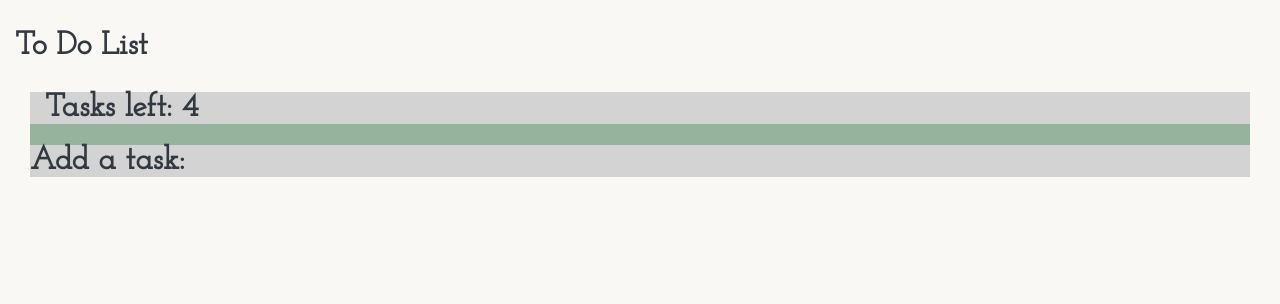
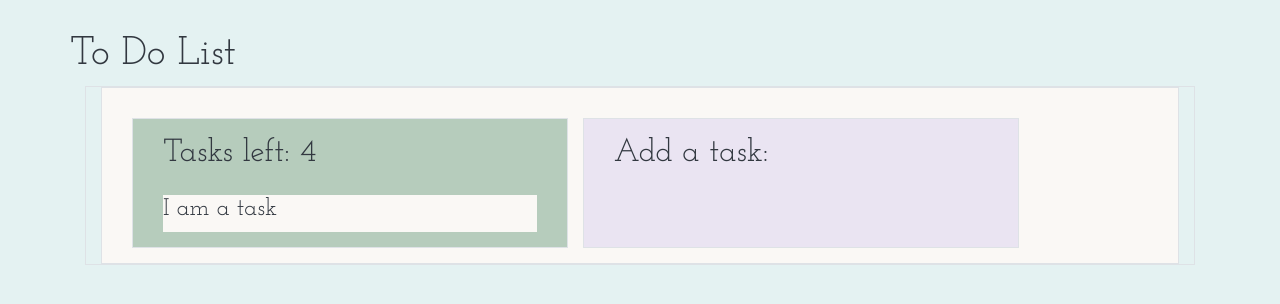
Before and after one commit to alexandra257/todo-proj-2020, a React (Create React App) app: page / in a window 1280 px wide. Shown: the top 304 px of the page. Built offline with nearby package versions, Linux system fonts and the light colour scheme.

Commit message:
creating add task + changing styling

```diff
--- a/public/index.html
+++ b/public/index.html
@@ -15,6 +15,8 @@
       user's mobile device or desktop. See https://developers.google.com/web/fundamentals/web-app-manifest/
     -->
     <link rel="manifest" href="%PUBLIC_URL%/manifest.json" />
+
+    <link rel="stylesheet" href="https://stackpath.bootstrapcdn.com/bootstrap/4.4.1/css/bootstrap.min.css" integrity="sha384-Vkoo8x4CGsO3+Hhxv8T/Q5PaXtkKtu6ug5TOeNV6gBiFeWPGFN9MuhOf23Q9Ifjh" crossorigin="anonymous">
 
 
     <title>Lotus Flow</title>
--- a/src/App.css
+++ b/src/App.css
@@ -1,7 +1,7 @@
 
 body {
   font-family: 'Josefin Slab', serif;
-  background-color:#faf8f5;
+  background-color:#e4f2f2;
   margin: 30px 15px 30px 15px;
   color: #323840;
 }
--- a/src/App.js
+++ b/src/App.js
@@ -1,14 +1,16 @@
 import React from 'react';
 import './App.css';
-import PageHeader from './components/headers/PageHeader';
+import Header from './components/headers/Header';
 
 import TaskContainer from './components/task/TaskContainer';
 
 function App() {
   return (
     <div className="container">
-    <PageHeader />
+    <Header />
+    <div className="col-12 border">
     <TaskContainer />
+      </div>
       </div>
   );
 }
--- /dev/null
+++ b/src/components/headers/Header.js
@@ -0,0 +1,12 @@
+import React from "react";
+import "./heading.css";
+
+function Header() {
+  return (
+    <div className="row pageHeader">
+      <h1>To Do List</h1>
+    </div>
+  );
+}
+
+export default Header;
--- a/src/components/headers/PageHeader.js
+++ /dev/null
@@ -1,15 +0,0 @@
-import React from 'react';
-import './heading.css';
-
-function PageHeader() {
-  // render() {
-  return (
-    <div className="row pageHeader">
-        <div className="col-lg-7 col-md-12 col-sm-12">
-<h1>To Do List</h1>
-          </div>
-        </div>
-   );
-}
-
-export default PageHeader;
--- a/src/components/task/AddHeader.js
+++ /dev/null
@@ -1,13 +0,0 @@
-import React from "react";
-import "./Task.css";
-
-function AddHeader() {
-  // render() {
-  return (
-      <div className="col-lg-7 col-md-12 col-sm-12">
-        <h1>Add a task:</h1>
-      </div>
-  );
-}
-
-export default AddHeader;
--- a/src/components/task/AddTask.js
+++ b/src/components/task/AddTask.js
@@ -1,13 +1,13 @@
 import React from "react";
 import './Task.css';
-import AddHeader from './AddHeader';
 
 class AddTask extends React.Component {
   render() {
     return (
-        <div>
-         <AddHeader />
-        </div>
+        <div className="row addTask">
+
+        <h2>Add a task: </h2>
+      </div>
 
     );
   }
--- a/src/components/task/Task.css
+++ b/src/components/task/Task.css
@@ -1,20 +1,36 @@
-.taskCounter{
-    color: #323840;
-    margin-top: 30px;
-    margin-left: 15px;
+.taskCount {
+  color: #323840;
+  margin-left: 15px;
 }
 
-.taskContainer{
-    margin: 30px 15px 30px 15px;
-    background-color: #96b39e;
+.taskContainer {
+  background-color: #faf8f5;
+  padding: 15px;
+  border-style: 1px solid grey;
+}
+
+.taskList {
+  background-color: #b6ccbc;
+  margin-top: 15px;
+  margin-left: 15px;
+  border-style: 1px solid grey;
+
+
+
+}
+
+.addTask {
+  background-color:#eae4f2;
+  margin-top: 15px;
+  margin-left: 15px;
+  border-style: 1px solid grey;
+
 }
 
 
-.taskList{
-  background-color:lightgrey;
+.task {
+  background-color: #faf8f5;
+  margin: 15px;
+  border-style: 1px solid grey;
 
-
-  }
-.addTask{
-  background-color:lightgrey;
-  }
+}
--- /dev/null
+++ b/src/components/task/Task.js
@@ -0,0 +1,15 @@
+import React from "react";
+import './Task.css';
+
+class Task extends React.Component {
+  render() {
+    return (
+        <div className="row task">
+<h4>I am a task</h4>
+</div>
+
+    );
+  }
+}
+
+export default Task;
--- a/src/components/task/TaskContainer.js
+++ b/src/components/task/TaskContainer.js
@@ -4,18 +4,25 @@ import AddTask from "./AddTask";
 
 function TaskContainer() {
   return (
-    <div className="container">
-      <div className="row taskContainer">
+    <div className="container-fluid">
+      <div className="row border taskContainer">
 
-        <div className="col-lg-5 col-md-12 col-sm-12 taskList">
+        <div className="col-lg-5 col-md-11 col-sm-11 border taskList">
           <TaskList />
         </div>
 
-        <div className="col-lg-5 col-md-12 col-sm-12 addTask">
-          <AddTask />
+
+
+        <div className="col-lg-5 col-md-11 col-sm-11 border addTask">
+
+
+        <AddTask />
+
         </div>
       </div>
-    </div>
+      </div>
+
+
   );
 }
 
--- a/src/components/task/TaskCount.js
+++ b/src/components/task/TaskCount.js
@@ -4,8 +4,8 @@ import './Task.css';
 class TaskCount extends React.Component {
     render() {
       return (
-     <div className="taskCounter">
-       <h1>Tasks left: 4</h1>
+        <div className="row taskList">
+       <h2>Tasks left: 4</h2>
      </div>
       );
     }
--- a/src/components/task/TaskList.js
+++ b/src/components/task/TaskList.js
@@ -1,13 +1,15 @@
 import React from "react";
 import './Task.css';
 import TaskCount from "./TaskCount";
+import Task from "./Task";
 
 class TaskList extends React.Component {
   render() {
     return (
-        <div className="taskList">
+      <div>
           <TaskCount />
-        </div>
+          <Task />
+          </div>
     );
   }
 }
```
